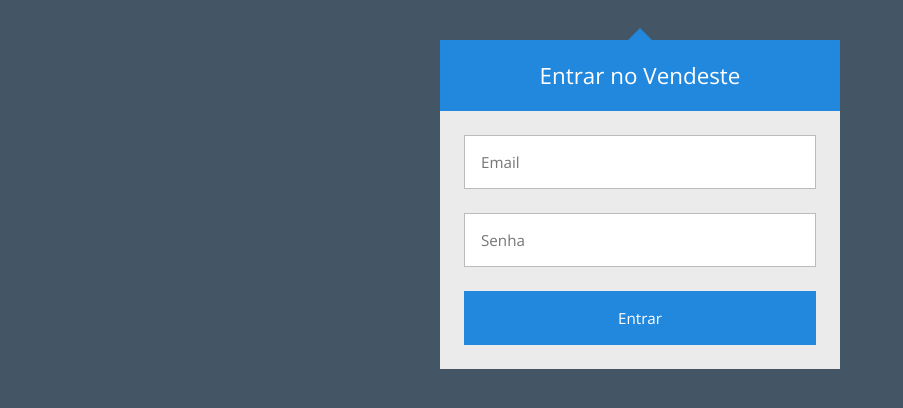
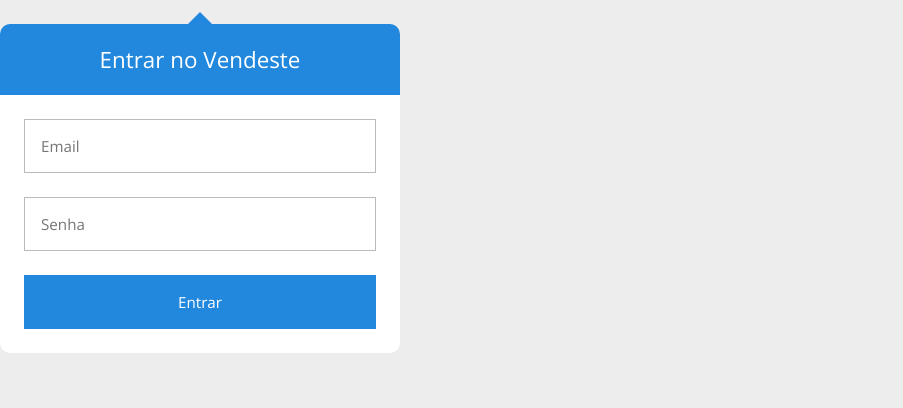
Before and after one commit to brunos3d/Vendeste, a Next.js app: page /login in a window 1280 px wide. Shown: the top 408 px of the page, without its empty margins (0-903 px from the left). Built offline with nearby package versions, Linux system fonts and the light colour scheme.

Commit message:
muitos testes

```diff
--- a/frontend/components/LoginForm/index.js
+++ b/frontend/components/LoginForm/index.js
@@ -21,6 +21,11 @@
             <h2 className="login-header">Entrar no Vendeste</h2>
 
             <form className="login-container">
+                {props.message && (
+                    <p>
+                        <h4>{props.message}</h4>
+                    </p>
+                )}
                 <p>
                     <input type="email" placeholder="Email" />
                 </p>
--- a/frontend/components/LoginForm/styles.js
+++ b/frontend/components/LoginForm/styles.js
@@ -3,7 +3,6 @@
 export const Container = styled.div`
     & {
         width: 400px;
-        margin: 16px auto;
         font-size: 16px;
     }
 
@@ -28,15 +27,23 @@
         font-weight: normal;
         text-align: center;
         color: #fff;
+        border-top-left-radius: 10px;
+        border-top-right-radius: 10px;
     }
 
     .login-container {
-        background: #ebebeb;
+        background: #fff;
         padding: 12px;
+        border-bottom-left-radius: 10px;
+        border-bottom-right-radius: 10px;
     }
 
     & p {
         padding: 12px;
+    }
+
+    & h4 {
+        text-align: center;
     }
 
     & input {
--- a/frontend/styles/app.js
+++ /dev/null
@@ -1,9 +0,0 @@
-import styled from "styled-components";
-
-export const AppContainer = styled.div`
-    * {
-        margin: 0;
-        padding: 0;
-        font-family: "Open Sans", sans-serif;
-    }
-`;
--- a/frontend/styles/document.js
+++ /dev/null
@@ -1,7 +0,0 @@
-import styled from "styled-components";
-
-export const HtmlContainer = styled.html`
-    body {
-        background-color: #456;
-    }
-`;
--- a/pages/_app.js
+++ b/pages/_app.js
@@ -1,15 +1,25 @@
 import App from "next/app";
-
-import { AppContainer } from "../frontend/styles/app";
 
 class MyApp extends App {
     render() {
         const { Component, pageProps } = this.props;
 
         return (
-            <AppContainer>
+            <>
+                <style jsx global>{`
+                    * {
+                        margin: 0;
+                        padding: 0;
+                        font-family: "Open Sans", sans-serif;
+                    }
+
+                    body {
+                        background-color: #ededed;
+                    }
+                `}</style>
+
                 <Component {...pageProps} />
-            </AppContainer>
+            </>
         );
     }
 }
--- a/pages/_document.js
+++ b/pages/_document.js
@@ -1,7 +1,5 @@
 import { ServerStyleSheet } from "styled-components";
 import Document, { Head, Main, NextScript } from "next/document";
-
-import { HtmlContainer } from "../frontend/styles/document";
 
 export default class MyDocument extends Document {
     static getInitialProps({ renderPage }) {
@@ -16,7 +14,7 @@
 
     render() {
         return (
-            <HtmlContainer lang="pt-BR">
+            <html lang="pt-BR">
                 <Head>
                     <link href="https://fonts.googleapis.com/css?family=Open+Sans:400,700" rel="stylesheet" />
                     {this.props.styleTags}
@@ -25,7 +23,7 @@
                     <Main />
                     <NextScript />
                 </body>
-            </HtmlContainer>
+            </html>
         );
     }
 }
--- a/pages/index.js
+++ b/pages/index.js
@@ -1,10 +1,12 @@
 import Head from "next/head";
 
+import Page from "../frontend/components/Page";
 import Test from "../frontend/components/Test";
 
 const Index = ({ products }) => {
     return (
         <>
+            <Page title="Vendesto - Bem-vindo">
                 <Head>
                     <title>Vendeste</title>
                 </Head>
@@ -14,13 +16,14 @@
                         Produto {id}: {product}
                     </div>
                 ))}
+            </Page>
         </>
     );
 };
 
 Index.getInitialProps = async ({ query }) => {
     // console.log(context);
-    return { products: query.products };
+    return { ...query };
 };
 
 export default Index;
--- a/pages/login.js
+++ b/pages/login.js
@@ -2,15 +2,21 @@
 
 import LoginForm from "../frontend/components/LoginForm";
 
-const Login = () => {
+const Login = ({ status, error }) => {
     return (
         <>
             <Head>
-                <title>Vendeste</title>
+                <title>Login</title>
             </Head>
-            <LoginForm />
+            <LoginForm message={error} />
         </>
     );
 };
 
+Login.getInitialProps = async ctx => {
+    const { query } = ctx;
+
+    return { ...query };
+};
+
 export default Login;
```
Also changed, not shown: frontend/components/Page/index.js (added, +17 -0 lines), server.js (+12 -5 lines), 1 other file (tests, documents, lock files or other folders). Lines whose indentation alone changed are shown as unchanged.
